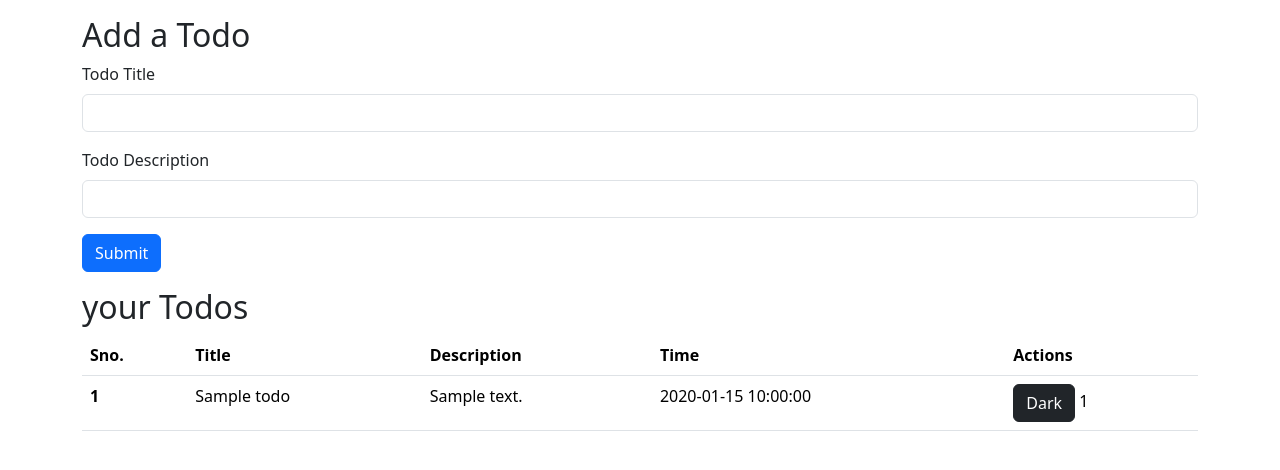
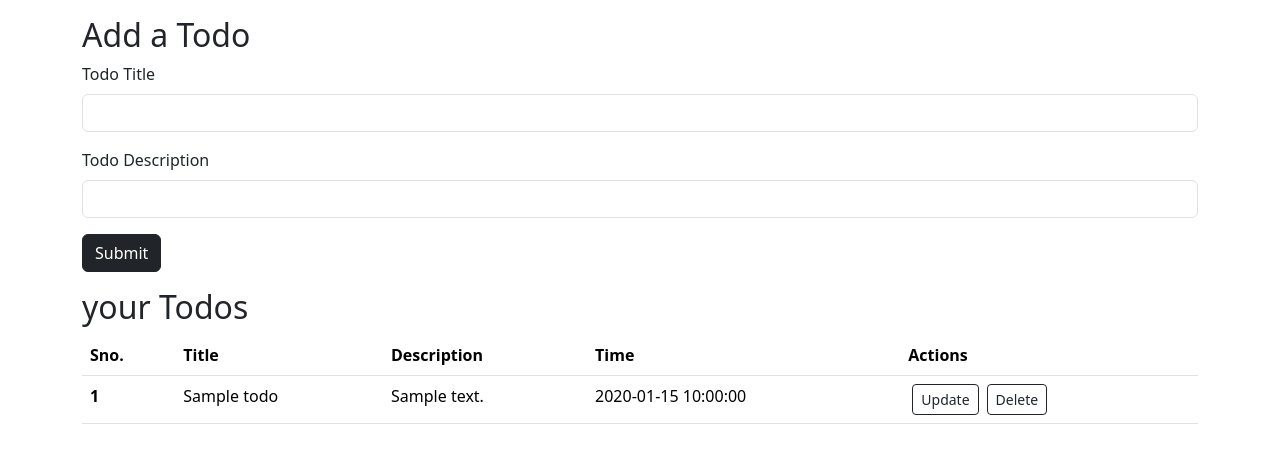
Before and after one commit to noorhanspal/Flask, a Flask app: page / in a window 1280 px wide. Shown: the part 56-526 px from the top of the page. Run offline with Flask 3, Linux system fonts and the light colour scheme; tables that the repository leaves empty hold one stand-in row (values such as "Sample post").

Commit message:
Updated Flask project files and templates

```diff
--- a/app.py
+++ b/app.py
@@ -1,4 +1,4 @@
-from flask import Flask, render_template, request
+from flask import Flask, render_template, request, redirect
 from flask_sqlalchemy import SQLAlchemy
 from datetime import datetime
 
@@ -39,5 +39,18 @@ def products():
     print(allTodo)
     return 'this is products page'
 
+@app.route('/update')
+def update():
+    allTodo = Todo.query.all()
+    print(allTodo)
+    return 'this is products page'
+
+@app.route('/delete/<int:sno>')
+def delete(sno):
+    todo = Todo.query.filter_by(sno=sno).first()
+    db.session.delete(todo)
+    db.session.commit()
+    return redirect("/")
+
 if __name__ == "__main__":
     app.run(debug=True)
--- a/templates/index.html
+++ b/templates/index.html
@@ -62,13 +62,17 @@
     <label for="desc" class="form-label">Todo Description</label>
     <input type="text" class="form-control" id="desc" name="desc" />
   </div>
-  <button type="submit" class="btn btn-primary">Submit</button>
+  <button type="submit" class="btn btn-dark">Submit</button>
 </form>
 
     </div>
     <div class="container my-3">
         <h2>your Todos</h2>
-        <table class="table">
+
+    {% if allTodo|length == 0 %}
+        no record
+    {% endif %}
+      <table class="table">
   <thead>
     <tr>
       <th scope="col">Sno. </th>
@@ -85,13 +89,16 @@
     <td>{{ todo.title }}</td>
     <td>{{ todo.desc }}</td>
     <td>{{ todo.date_created }}</td>
-    <td><button type="button" class="btn btn-dark">Dark</button>
-{{ todo.sno }}</td>
+    <td>
+      <a href="/delete/{{ todo.sno }}" type="button" class="btn btn-outline-dark btn-sm mx-1">Update</button>
+      <a href="/delete/{{ todo.sno }}" type="button" class="btn btn-outline-dark btn-sm mx-1">Delete</button>
+    </td>
   </tr>
-  {% endfor %}
-</tbody>
+  </tbody>
 
 </table>
+  {% endfor %}
+
     </div>
     <script src="https://cdn.jsdelivr.net/npm/bootstrap@5.3.8/dist/js/bootstrap.bundle.min.js"
         integrity="sha384-FKyoEForCGlyvwx9Hj09JcYn3nv7wiPVlz7YYwJrWVcXK/BmnVDxM+D2scQbITxI"
```
Also changed, not shown: instance/Todo.db.
